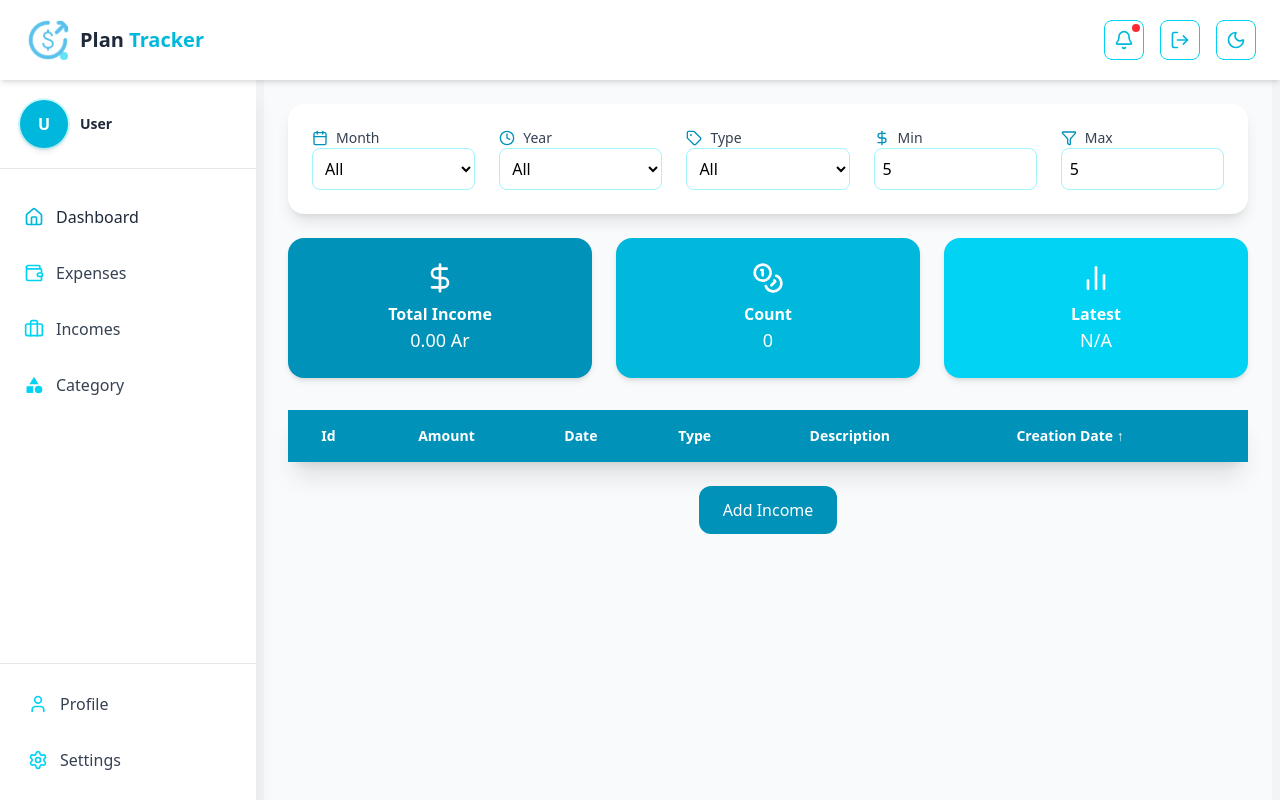
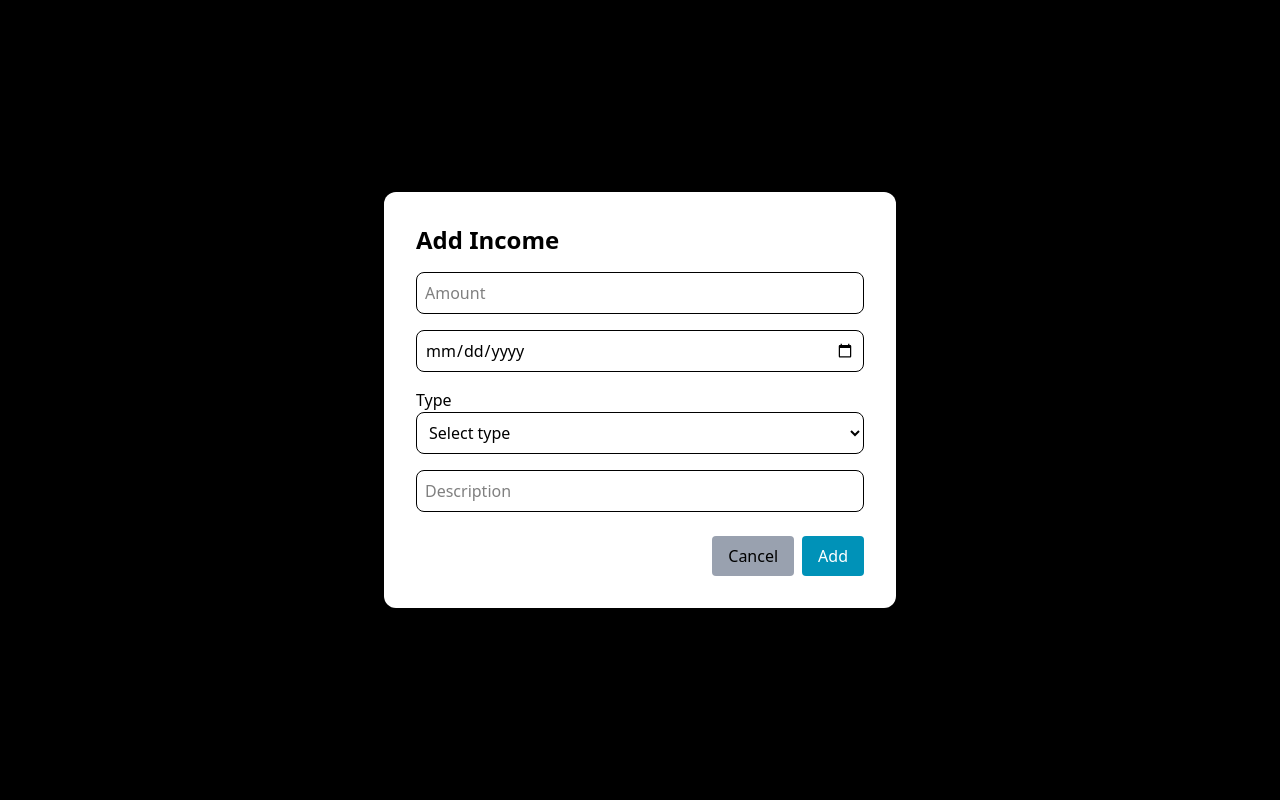
Before and after one commit to valisoa01/Projet-final-Web2, a React (Vite) app in the folder frontend/: page /incomes in a window 1280 px wide. Both pictures are taken after typing "5", "5" into the empty fields and a click on the button "Add Income". Built offline with nearby package versions, Linux system fonts and the light colour scheme.

Commit message:
Feat(Frontend): modified card design

```diff
--- a/frontend/src/Components/Site/ContentIncomes.jsx
+++ b/frontend/src/Components/Site/ContentIncomes.jsx
@@ -190,19 +190,19 @@ const ContentIncomes = () => {
         </div>
       </div>
 
-      {/* Summary Tickets */}
+      {/* Summary Tickets adoucis */}
       <div className="w-full grid grid-cols-1 sm:grid-cols-3 gap-6 mb-8">
-        <div className="bg-cyan-600 text-white rounded-2xl shadow-md p-6 flex flex-col items-center">
+        <div className="bg-cyan-400 text-white rounded-2xl shadow-md p-6 flex flex-col items-center">
           <DollarSign className="w-8 h-8 mb-2"/>
           <p className="font-semibold">Total Income</p>
           <p className="text-lg">{totalAmount.toFixed(2)} Ar</p>
         </div>
-        <div className="bg-cyan-500 text-white rounded-2xl shadow-md p-6 flex flex-col items-center">
+        <div className="bg-cyan-300 text-white rounded-2xl shadow-md p-6 flex flex-col items-center">
           <Coins className="w-8 h-8 mb-2"/>
           <p className="font-semibold">Count</p>
           <p className="text-lg">{incomeCount}</p>
         </div>
-        <div className="bg-cyan-400 text-white rounded-2xl shadow-md p-6 flex flex-col items-center">
+        <div className="bg-cyan-200 text-white rounded-2xl shadow-md p-6 flex flex-col items-center">
           <BarChart2 className="w-8 h-8 mb-2"/>
           <p className="font-semibold">Latest</p>
           <p className="text-lg">{latestDate}</p>
@@ -242,6 +242,63 @@ const ContentIncomes = () => {
       <button className="mt-6 bg-cyan-600 text-white px-6 py-3 rounded-xl" onClick={() => { setIsFormOpen(!isFormOpen); setEditingIncomeId(null); setIsOtherType(false); }}>
         {editingIncomeId ? 'Edit Income' : 'Add Income'}
       </button>
+
+      {isFormOpen && (
+        <div className="fixed inset-0 bg-black bg-opacity-30 flex items-center justify-center z-50">
+          <div className="bg-white rounded-xl p-8 w-full max-w-lg">
+            <h2 className="text-2xl font-bold mb-4">{editingIncomeId ? 'Edit Income' : 'Add Income'}</h2>
+            <form onSubmit={handleSubmit} className="flex flex-col gap-4">
+              <input type="number" name="amount" placeholder="Amount" value={formData.amount} onChange={handleChange} className="border rounded-lg p-2" required />
+              <input type="date" name="date" value={formData.date} onChange={handleChange} className="border rounded-lg p-2" required />
+
+              {/* Type avec option Other */}
+              <div>
+                <label>Type</label>
+                {!isOtherType ? (
+                  <select
+                    name="type"
+                    value={formData.type}
+                    onChange={(e) => {
+                      if (e.target.value === 'Other') {
+                        setIsOtherType(true);
+                        setFormData({ ...formData, type: '' });
+                      } else {
+                        setFormData({ ...formData, type: e.target.value });
+                      }
+                    }}
+                    className="w-full border rounded-lg p-2"
+                    required
+                  >
+                    <option value="">Select type</option>
+                    {uniqueTypes.map((type) => <option key={type} value={type}>{type}</option>)}
+                    <option value="Other">Other</option>
+                  </select>
+                ) : (
+                  <input
+                    type="text"
+                    name="type"
+                    value={formData.type}
+                    onChange={(e) => setFormData({ ...formData, type: e.target.value })}
+                    placeholder="Enter new type"
+                    className="w-full border rounded-lg p-2"
+                    required
+                  />
+                )}
+                {isOtherType && (
+                  <button type="button" className="text-sm text-cyan-600 mt-1" onClick={() => setIsOtherType(false)}>Choose from existing types</button>
+                )}
+              </div>
+
+              <input type="text" name="description" placeholder="Description" value={formData.description} onChange={handleChange} className="border rounded-lg p-2" />
+
+              <div className="flex justify-end gap-2 mt-2">
+                <button type="button" className="px-4 py-2 bg-gray-400 rounded" onClick={() => setIsFormOpen(false)}>Cancel</button>
+                <button type="submit" className="px-4 py-2 bg-cyan-600 text-white rounded">{editingIncomeId ? 'Save' : 'Add'}</button>
+              </div>
+            </form>
+          </div>
+        </div>
+      )}
     </div>
   );
 };
```
